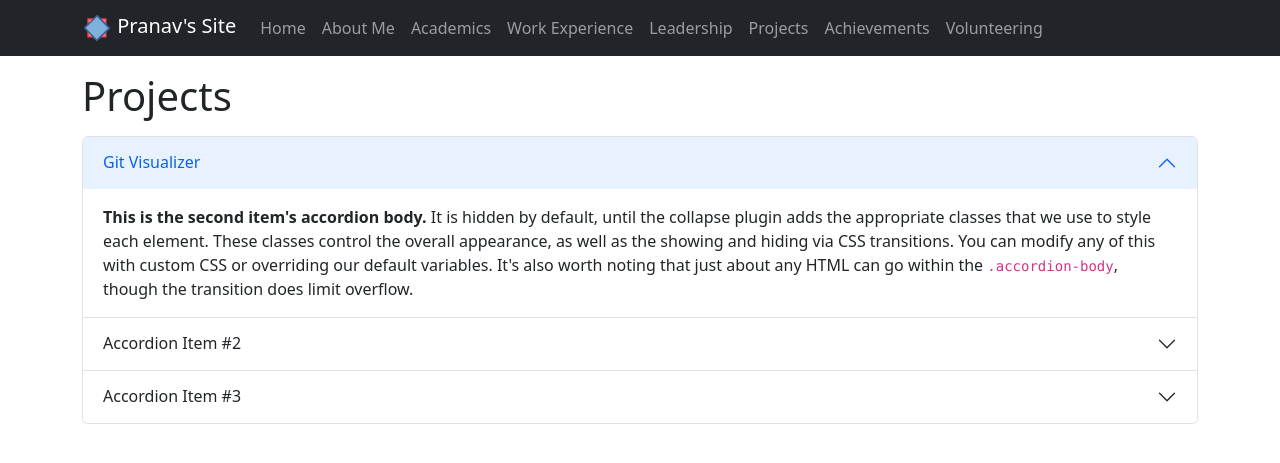
After one commit to jainpranav1/personal_website, a Node server app: page /projects in a window 1280 px wide, after a click on "Git Visualizer". The commit adds this page. Shown: the top 463 px of the page. Run offline with Node 20, Linux system fonts and the light colour scheme.

Commit message:
added accordion for projects

```diff
--- a/views/home.ejs
+++ b/views/home.ejs
@@ -1,7 +1,6 @@
 <!DOCTYPE html>
 <html>
   <head>
-    <title>Cool Site</title>
     <%- include('bootstrap') %> <%- include('navbar') %>
 
     <style>
@@ -30,7 +29,7 @@
     </style>
   </head>
   <body>
-    <div class="container mt-3">
+    <div class="mt-3">
       <div class="img-text-container">
         <img src="/pranav_pic.jpg" class="rounded pranav-pic" />
         <div class="text-container">
--- a/views/navbar.ejs
+++ b/views/navbar.ejs
@@ -1,5 +1,6 @@
-<!-- Tutorial I followed: https://www.youtube.com/watch?v=qNifU_aQRio -->
+<!-- navbar tutorial: https://www.youtube.com/watch?v=qNifU_aQRio -->
 
+<title>Pranav's Site</title>
 <nav class="navbar navbar-expand-lg navbar-dark bg-dark">
   <div class="container">
     <a href="/" class="navbar-brand mb-0 h1">
@@ -7,7 +8,7 @@
       Pranav's Site
     </a>
     <button
-      class="navbar-toggler"
+      class="navbar-toggler shadow-none"
       type="button"
       data-bs-toggle="collapse"
       data-bs-target="#navbarNav"
@@ -26,22 +27,22 @@
           <a href="/about_me" class="nav-link">About Me</a>
         </li>
         <li class="nav-item">
-          <a href="academics" class="nav-link">Academics</a>
+          <a href="/academics" class="nav-link">Academics</a>
         </li>
         <li class="nav-item">
-          <a href="work_experience" class="nav-link">Work Experience</a>
+          <a href="/work_experience" class="nav-link">Work Experience</a>
         </li>
         <li class="nav-item">
-          <a href="leadership" class="nav-link">Leadership</a>
+          <a href="/leadership" class="nav-link">Leadership</a>
         </li>
         <li class="nav-item">
-          <a href="projects" class="nav-link">Projects</a>
+          <a href="/projects" class="nav-link">Projects</a>
         </li>
         <li class="nav-item">
-          <a href="achievements" class="nav-link">Achievements</a>
+          <a href="/achievements" class="nav-link">Achievements</a>
         </li>
         <li class="nav-item">
-          <a href="volunteering" class="nav-link">Volunteering</a>
+          <a href="/volunteering" class="nav-link">Volunteering</a>
         </li>
       </ul>
     </div>
--- /dev/null
+++ b/views/projects.ejs
@@ -0,0 +1,109 @@
+<!DOCTYPE html>
+<html>
+  <head>
+    <%- include('bootstrap') %> <%- include('navbar') %>
+    <!-- accordion: https://getbootstrap.com/docs/5.0/components/accordion/-->
+
+    <style></style>
+  </head>
+  <body>
+    <div class="container mt-3">
+      <h1>Projects</h1>
+      <div class="accordion mt-3" id="accordionExample">
+        <div class="accordion-item">
+          <h2 class="accordion-header" id="headingOne">
+            <button
+              class="accordion-button collapsed shadow-none"
+              type="button"
+              data-bs-toggle="collapse"
+              data-bs-target="#collapseOne"
+              aria-expanded="false"
+              aria-controls="collapseOne"
+            >
+              Git Visualizer
+            </button>
+          </h2>
+          <div
+            id="collapseOne"
+            class="accordion-collapse collapse"
+            aria-labelledby="headingOne"
+            data-bs-parent="#accordionExample"
+          >
+            <div class="accordion-body">
+              <strong>This is the second item's accordion body.</strong> It is
+              hidden by default, until the collapse plugin adds the appropriate
+              classes that we use to style each element. These classes control
+              the overall appearance, as well as the showing and hiding via CSS
+              transitions. You can modify any of this with custom CSS or
+              overriding our default variables. It's also worth noting that just
+              about any HTML can go within the <code>.accordion-body</code>,
+              though the transition does limit overflow.
+            </div>
+          </div>
+        </div>
+        <div class="accordion-item">
+          <h2 class="accordion-header" id="headingTwo">
+            <button
+              class="accordion-button collapsed shadow-none"
+              type="button"
+              data-bs-toggle="collapse"
+              data-bs-target="#collapseTwo"
+              aria-expanded="false"
+              aria-controls="collapseTwo"
+            >
+              Accordion Item #2
+            </button>
+          </h2>
+          <div
+            id="collapseTwo"
+            class="accordion-collapse collapse"
+            aria-labelledby="headingTwo"
+            data-bs-parent="#accordionExample"
+          >
+            <div class="accordion-body">
+              <strong>This is the second item's accordion body.</strong> It is
+              hidden by default, until the collapse plugin adds the appropriate
+              classes that we use to style each element. These classes control
+              the overall appearance, as well as the showing and hiding via CSS
+              transitions. You can modify any of this with custom CSS or
+              overriding our default variables. It's also worth noting that just
+              about any HTML can go within the <code>.accordion-body</code>,
+              though the transition does limit overflow.
+            </div>
+          </div>
+        </div>
+        <div class="accordion-item">
+          <h2 class="accordion-header" id="headingThree">
+            <button
+              class="accordion-button collapsed shadow-none"
+              type="button"
+              data-bs-toggle="collapse"
+              data-bs-target="#collapseThree"
+              aria-expanded="false"
+              aria-controls="collapseThree"
+            >
+              Accordion Item #3
+            </button>
+          </h2>
+          <div
+            id="collapseThree"
+            class="accordion-collapse collapse"
+            aria-labelledby="headingThree"
+            data-bs-parent="#accordionExample"
+          >
+            <div class="accordion-body">
+              <strong>This is the third item's accordion body.</strong> It is
+              hidden by default, until the collapse plugin adds the appropriate
+              classes that we use to style each element. These classes control
+              the overall appearance, as well as the showing and hiding via CSS
+              transitions. You can modify any of this with custom CSS or
+              overriding our default variables. It's also worth noting that just
+              about any HTML can go within the <code>.accordion-body</code>,
+              though the transition does limit overflow.
+            </div>
+          </div>
+        </div>
+      </div>
+    </div>
+  </body>
+</html>
```
